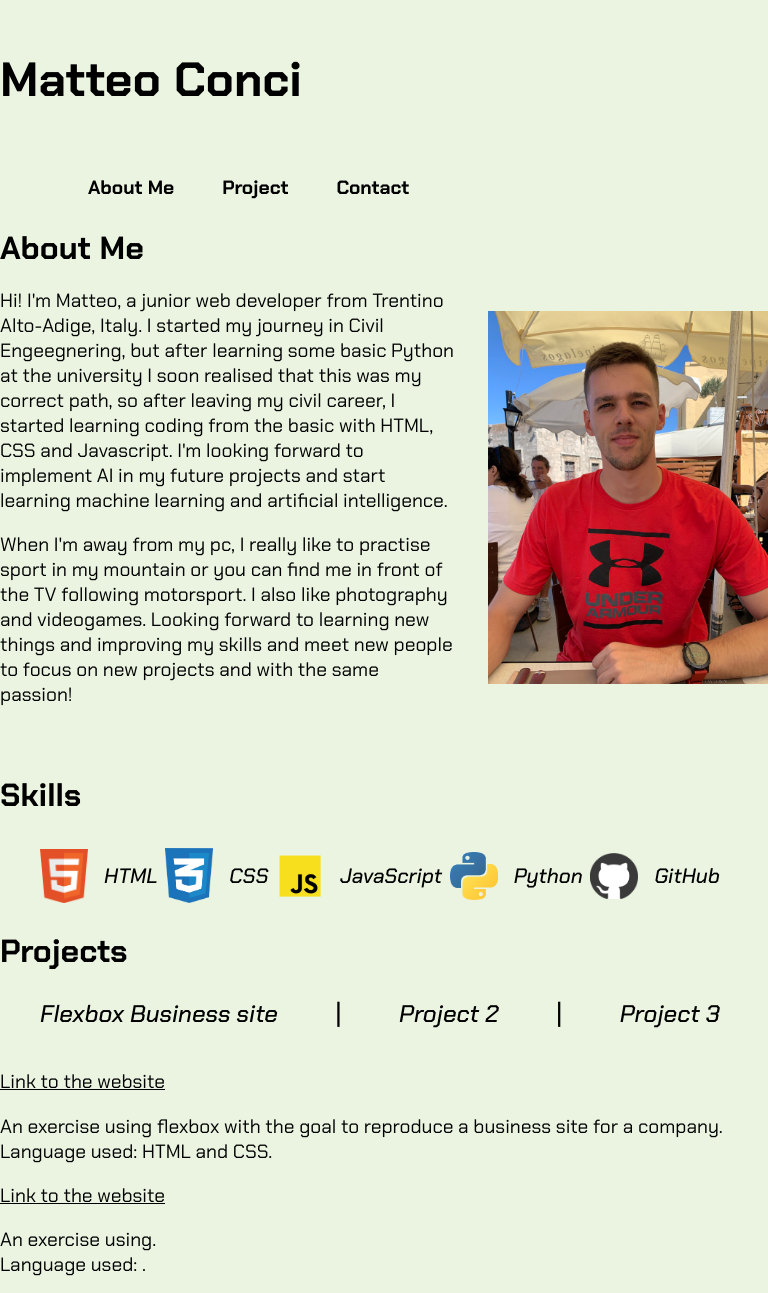
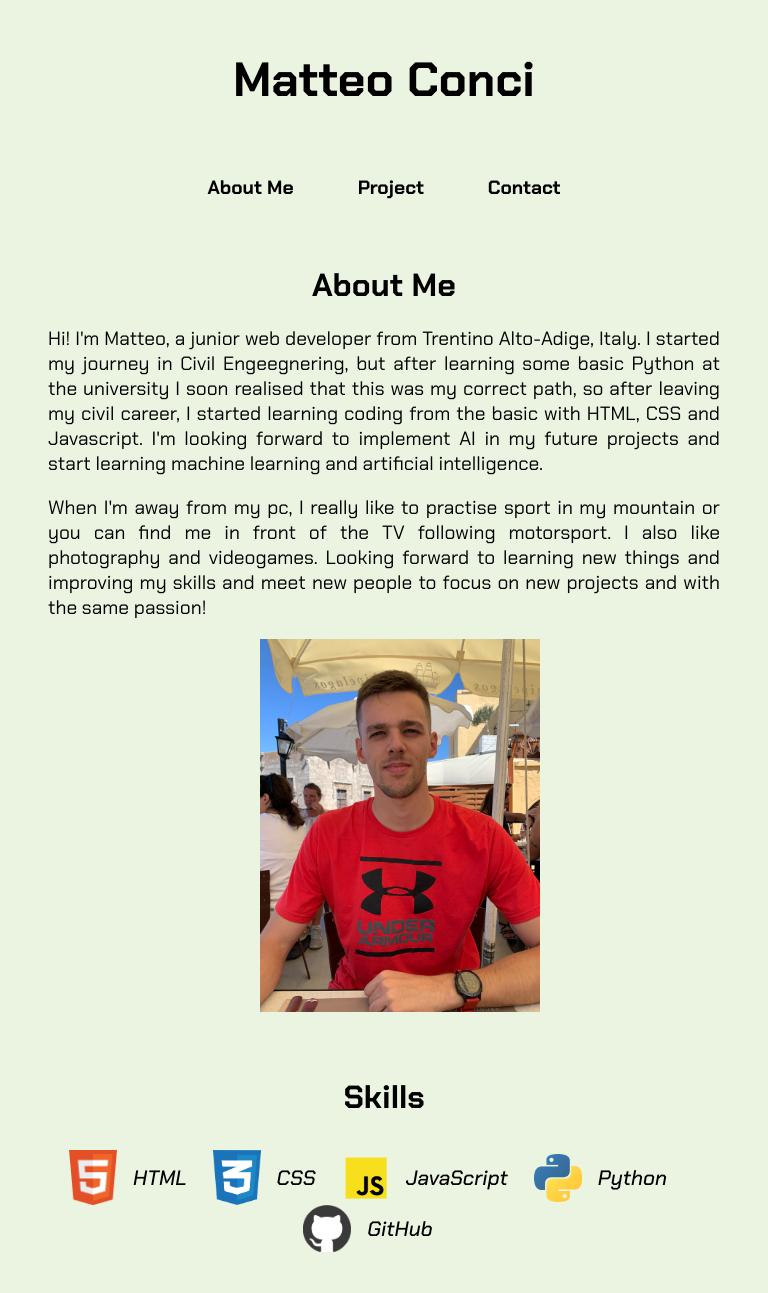
Before and after one commit to matteoconci/Portfolio, a website: page index.html in a window 768 px wide. Shown: the top 1293 px of the page. Drawn offline with Linux system fonts and the light colour scheme.

Commit message:
Add media query for laptop and tablet + add 2 nav to display one or the other

```diff
--- a/Style/style.css
+++ b/Style/style.css
@@ -18,10 +18,15 @@ header {
     font-size: 1.5rem;
 }
 
-.navbar {
+nav {
     margin: auto 0 auto auto;
     font-size: 1.2rem;
     font-weight: 700;
+
+}
+
+.nav-mobile {
+    display: none;
 }
 
 .nav-list {
@@ -46,6 +51,7 @@ header {
 
 h2 {
     font-size: 2rem;
+    margin-top: 4rem;
 }
 
 .about-me-h2 {
@@ -119,6 +125,10 @@ h2 {
 
 /*Contact page*/
 
+.contact {
+    margin-bottom: 5rem;
+}
+
 .contact-text {
     font-size: 1.3rem;
 }
@@ -127,6 +137,7 @@ h2 {
     display: flex;
     align-items: center;
     justify-content: space-evenly;
+    margin-top: 3rem;
 }
 
 .img-icon {
@@ -167,6 +178,14 @@ h2 {
         background-color: #EAF4E0;
         z-index: 100;
         padding: 0.5rem;
+    }
+
+    .nav-mobile {
+        display: block;
+    }
+
+    .nav-laptop {
+        display: none;
     }
 
     .nav-list {
@@ -254,4 +273,92 @@ h2 {
 }
 
 
-/* DA MODIFICARE IL LINK INTERNO ALLE SEZIONE CHE VA SOTTO LA NAVBAR */
+@media only screen and (min-width: 768px) and (max-width: 1100px) {
+    body {
+        margin: 0 3rem;
+    }
+
+    .nav-list {
+        padding: 0;
+    }
+
+    .skill-icon {
+        margin-left: 1rem;
+    }
+
+    .skills-list {
+        padding: 0;
+        flex-wrap: wrap;
+        justify-content: center;
+        margin-top: 2rem;
+    }
+}
+
+@media only screen and (min-width: 480px) and (max-width: 768px) {
+    body {
+        margin: 0 3rem;
+    }
+
+    header {
+        justify-content: center;
+    }
+
+    .nav-laptop {
+        display: none;
+    }
+
+    .nav-mobile {
+        display: block;
+    }
+
+    .nav-list {
+        justify-content: center;
+        padding: 0;
+    }
+
+    .nav-item {
+        margin: auto 2rem;
+    }
+
+    .about-me-content {
+        flex-direction: column;
+    }
+
+    h2 {
+        text-align: center;
+    }
+
+    p {
+        text-align: justify;
+    }
+
+    .skill-item {
+        margin: auto;
+    }
+
+    .skills-list {
+        padding: 0;
+        flex-wrap: wrap;
+        justify-content: center;
+    }
+
+    .projects-list {
+        flex-direction: column;
+        align-items: center;
+        padding: 0;
+    }
+
+    .projects-space {
+        display: none;
+    }
+
+    .projects-item {
+        margin: 0.5rem 1rem;
+    }
+
+    .link-flexbox,
+    .link-project2,
+    .link-project3 {
+        text-align: center;
+    }
+}
--- a/index.html
+++ b/index.html
@@ -14,8 +14,17 @@
         <div class="name">
             <h1>Matteo Conci</h1> <!-- valutare se mettere h1 o cosa -->
         </div>
+        <nav class="nav-laptop">
+            <div class="list">
+                <ul class="nav-list">
+                    <li class="nav-item"><a class="a-nav" href="#about-me">About Me</a></li>
+                    <li class="nav-item"><a class="a-nav" href="#project">Project</a></li>
+                    <li class="nav-item"><a class="a-nav" href="#contact">Contact</a></li>
+                </ul>
+            </div>
+        </nav>
     </header>
-    <nav class="navbar">
+    <nav class="nav-mobile">
         <div class="list">
             <ul class="nav-list">
                 <li class="nav-item"><a class="a-nav" href="#about-me">About Me</a></li>
```
